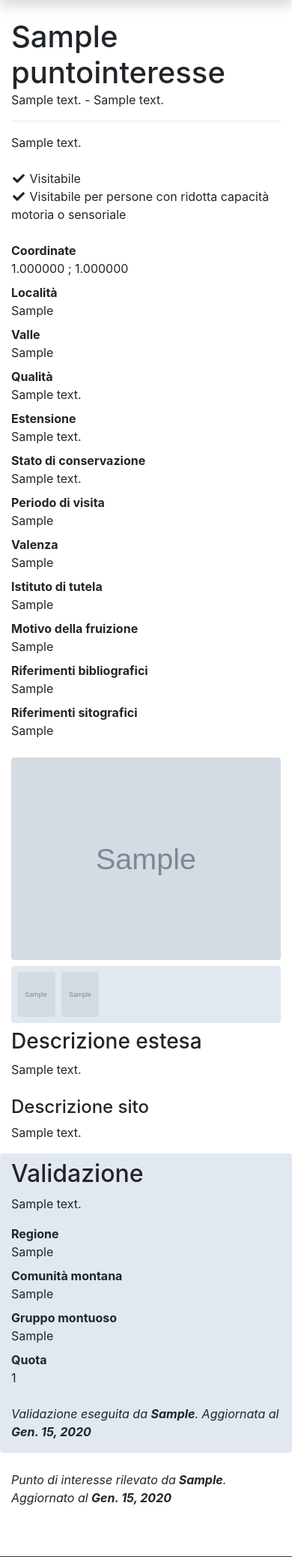
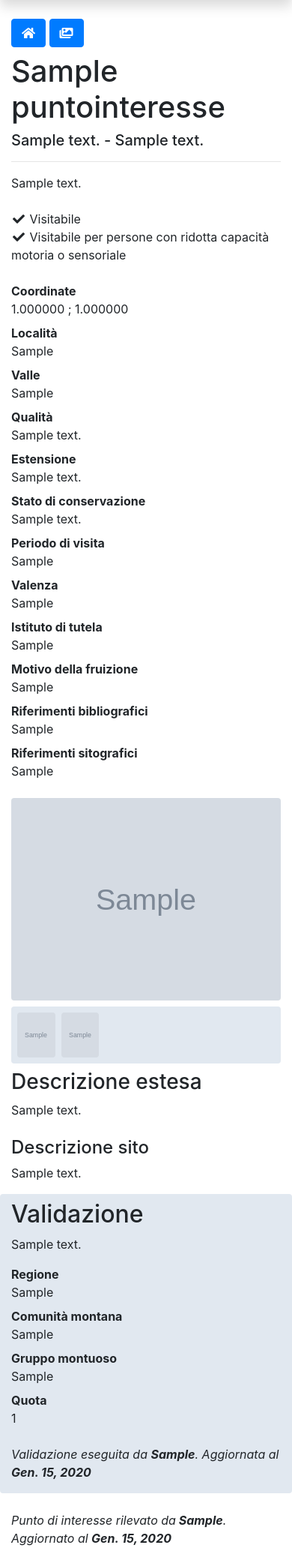
Before and after one commit to GianpaoloBranca/CAI-Punti-Interesse, a Django app: a page that uses templates/punti_interesse/show.html in a window 390 px wide. Shown: the part 55-2131 px from the top of the page at 75% size. Run offline with Django 3.2, Linux system fonts and the light colour scheme; a user stored in the database is signed in; tables that the repository leaves empty hold one stand-in row (values such as "Sample post"); grey boxes marked "Sample" are stand-in pictures; some libraries are stand-ins or nearby versions.

Commit message:
Edit button positions to better render on mobile

```diff
--- a/templates/punti_interesse/show.html
+++ b/templates/punti_interesse/show.html
@@ -11,23 +11,50 @@
 
 {% if punto %}
 <main role="main" class="container">
+  <div class="mb-2">
+    <a class="btn btn-primary" href="{% url 'home' %}">
+      <i class="fas fa-home fa-fw"></i><span class="d-none d-sm-inline"> Elenco</span>
+    </a>
+    <button class="btn btn-primary" onclick="document.getElementById('id_copertina').click();">
+      <i class="fas fa-images fa-fw"></i><span class="d-none d-sm-inline"> Galleria</span>
+    </button>
+    {% if user|is_rilevatore %}
+    <a class="btn btn-primary" href="{% url 'edit' punto.slug %}">
+      <i class="fas fa-edit fa-fw"></i><span class="d-none d-sm-inline"> Modifica</span>
+    </a>
+    {% endif %}
+    {% if user|is_validatore %}
+    <div class="pt-2 d-inline">
+      <a class="btn btn-primary" href="{% url 'validate' punto.slug %}">
+        {% if punto.validato %}
+        <i class="fas fa-edit fa-fw"></i><span class="d-none d-sm-inline"> Modifica Validazione</span>
+        {% else %}
+        <i class="fas fa-check-circle fa-fw"></i><span class="d-none d-sm-inline"> Valida</span>
+        {% endif %}
+      </a>
+    </div>
+    {% endif %}
+  </div>
   {% if not punto.validato %}
     <div class="alert alert-info" role="alert">
       <i class="fas fa-exclamation-triangle"></i>
       {% if val %}
-       La validazione di questo punto di interesse è scaduta
+      <span class="d-none d-sm-inline"> La validazione di questo punto di interesse è scaduta</span>
+      <span class="d-inline d-sm-none"> Validazione scaduta</span>
       {% else %}
-       Questo punto di interesse non è ancora stato validato
+      <span class="d-none d-sm-inline"> Questo punto di interesse non è ancora stato validato</span>
+      <span class="d-inline d-sm-none"> Validazione mancante</span>
       {% endif %}
     </div>
   {% endif %}
+
   <div class="row">
     <div class="col-md-6 order-2 order-md-1">
       {% if punto.foto_copertina %}
       <img class="img-fluid rounded" src="{{ MEDIA_URL }}{{ punto.foto_copertina }}" alt="Immagine non trovata">
       <div class="row m-0 py-2 px-1 mt-2 rounded" style="background-color:#e1e8f0">
         <div class="col-2 px-1">
-          <a href="{{ MEDIA_URL }}{{ punto.foto_copertina }}" data-toggle="lightbox" data-gallery="example-gallery">
+          <a href="{{ MEDIA_URL }}{{ punto.foto_copertina }}" data-toggle="lightbox" data-gallery="example-gallery" id="id_copertina">
             <img class="img-gallery rounded" src="{{ MEDIA_URL }}{{ punto.foto_copertina }}" alt="Immagine non trovata">
           </a>
         </div>
@@ -52,26 +79,8 @@
       <p>{{ punto.descr_sito|markup|safe }}</p>
     </div>
     <div class="col-md-6 order-1 order-md-2">
-      <span class="h1">{{ punto.nome }}</span>
-      {% if user|is_rilevatore %}
-        <div class="float-right pt-2 d-inline">
-          <a class="btn btn-primary" href="{% url 'edit' punto.slug %}"><i class="fas fa-edit"></i> Modifica</a>
-        </div>
-      {% endif %}
-      {% if user|is_validatore %}
-        <div class="float-right pt-2 d-inline">
-          <a class="btn btn-primary" href="{% url 'validate' punto.slug %}">
-            {% if punto.validato %}
-            <i class="fas fa-edit"></i> Modifica Validazione
-            {% else %}
-            <i class="fas fa-check-circle"></i> Valida
-            {% endif %}
-          </a>
-        </div>
-      {% endif %}
-      <br>
-      {{ punto.categoria }} -
-      {{ punto.sottocategoria }} <br>
+      <h1>{{ punto.nome }}</h1>
+      <h5>{{ punto.categoria }} - {{ punto.sottocategoria }}</h5>
       <hr>
       {{ punto.descr_breve|markup|safe }} <br><br>
       {% if punto.visitabile %}
```
Also changed, not shown: templates/punti_interesse/home.html (+4 -4 lines).
